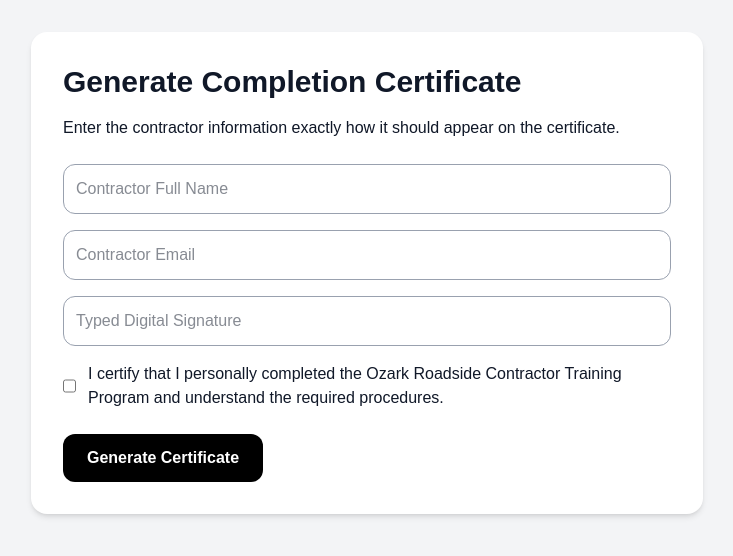
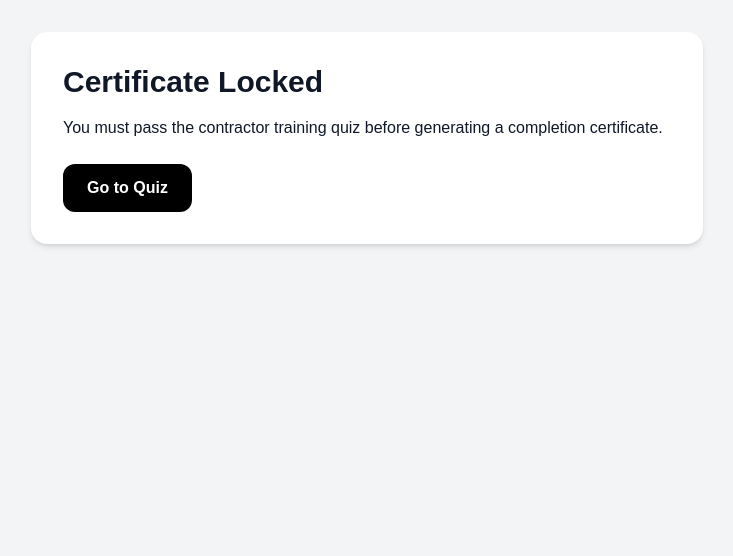
Before and after one commit to Fuidwiw/contractor-training-portal, a Next.js app: page /certificate in a window 1280 px wide. Shown: the top 556 px of the page, without its empty margins (273-1006 px from the left). Built offline with nearby package versions, Linux system fonts and the light colour scheme.

Commit message:
Locked certificate access

```diff
--- a/app/certificate/page.js
+++ b/app/certificate/page.js
@@ -1,8 +1,11 @@
 "use client";
 
-import { useState } from "react";
+import { useEffect, useState } from "react";
 
 export default function CertificatePage() {
+  const [allowed, setAllowed] = useState(false);
+  const [checkingAccess, setCheckingAccess] = useState(true);
+
   const [name, setName] = useState("");
   const [email, setEmail] = useState("");
   const [signature, setSignature] = useState("");
@@ -10,6 +13,16 @@ export default function CertificatePage() {
   const [showCertificate, setShowCertificate] = useState(false);
 
   const today = new Date().toLocaleDateString();
+
+  useEffect(() => {
+    const passed = sessionStorage.getItem("trainingPassed");
+
+    if (passed === "true") {
+      setAllowed(true);
+    }
+
+    setCheckingAccess(false);
+  }, []);
 
   function generateCertificate() {
     if (!name.trim()) {
@@ -37,6 +50,39 @@ export default function CertificatePage() {
 
   function printCertificate() {
     window.print();
+  }
+
+  if (checkingAccess) {
+    return (
+      <main className="min-h-screen bg-gray-100 text-gray-900 p-8">
+        <div className="max-w-2xl mx-auto bg-white rounded-2xl shadow-md p-8">
+          <p>Checking training completion...</p>
+        </div>
+      </main>
+    );
+  }
+
+  if (!allowed) {
+    return (
+      <main className="min-h-screen bg-gray-100 text-gray-900 p-8">
+        <div className="max-w-2xl mx-auto bg-white rounded-2xl shadow-md p-8">
+          <h1 className="text-3xl font-bold mb-4">
+            Certificate Locked
+          </h1>
+
+          <p className="mb-6">
+            You must pass the contractor training quiz before generating a completion certificate.
+          </p>
+
+          <a
+            href="/quiz"
+            className="inline-block bg-black text-white px-6 py-3 rounded-xl font-semibold"
+          >
+            Go to Quiz
+          </a>
+        </div>
+      </main>
+    );
   }
 
   return (
--- a/app/quiz/page.js
+++ b/app/quiz/page.js
@@ -34,10 +34,16 @@ export default function QuizPage() {
 
     const percentage = Math.round((score / 6) * 100);
 
+	const passed = percentage >=80
+
+	if (passed) {
+		sessionStorage.setItem("trainingPassed", "true");
+	}
+
     setResult({
       score,
       percentage,
-      passed: percentage >= 80,
+      passed,
     });
   }
 
```
